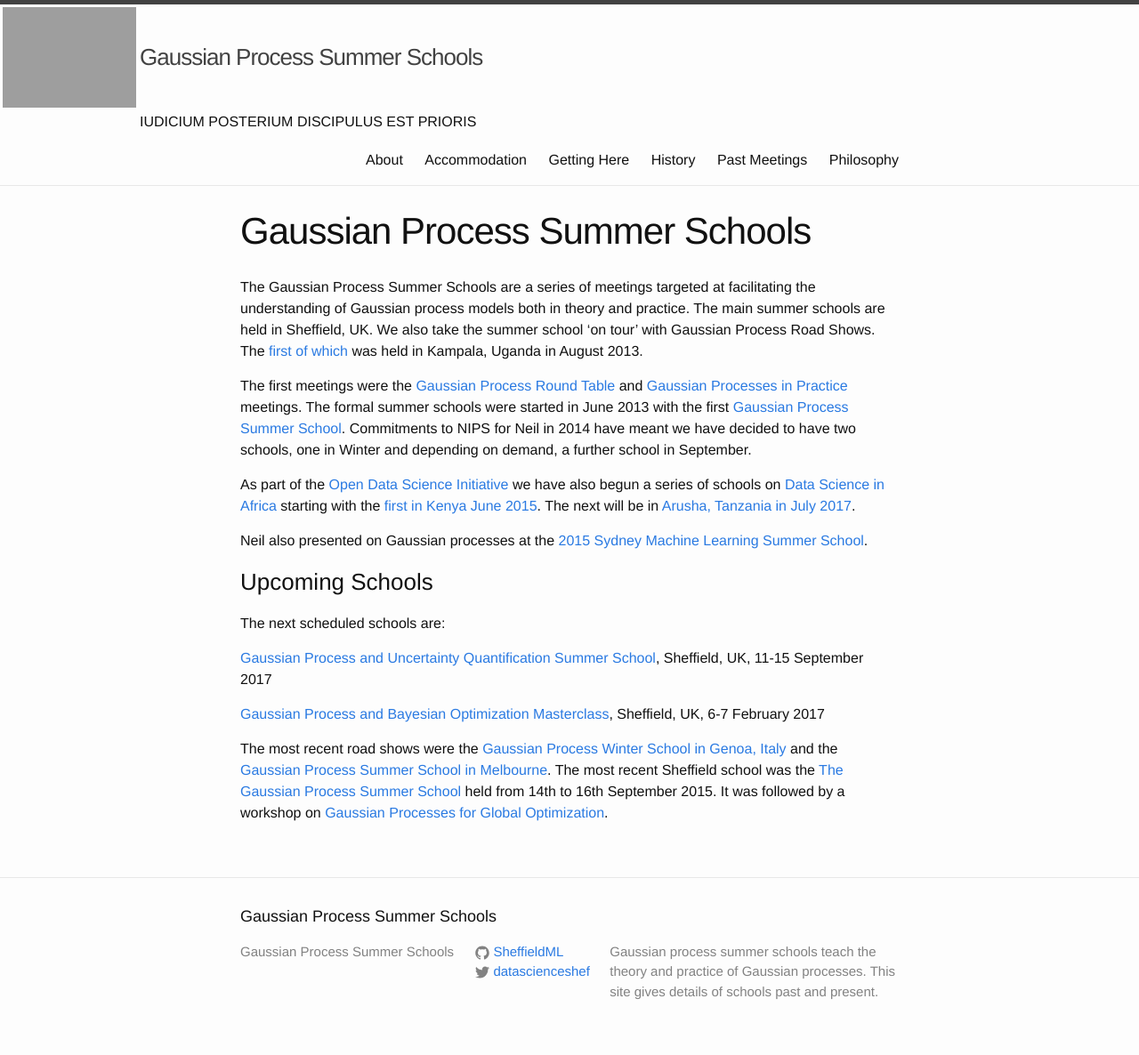
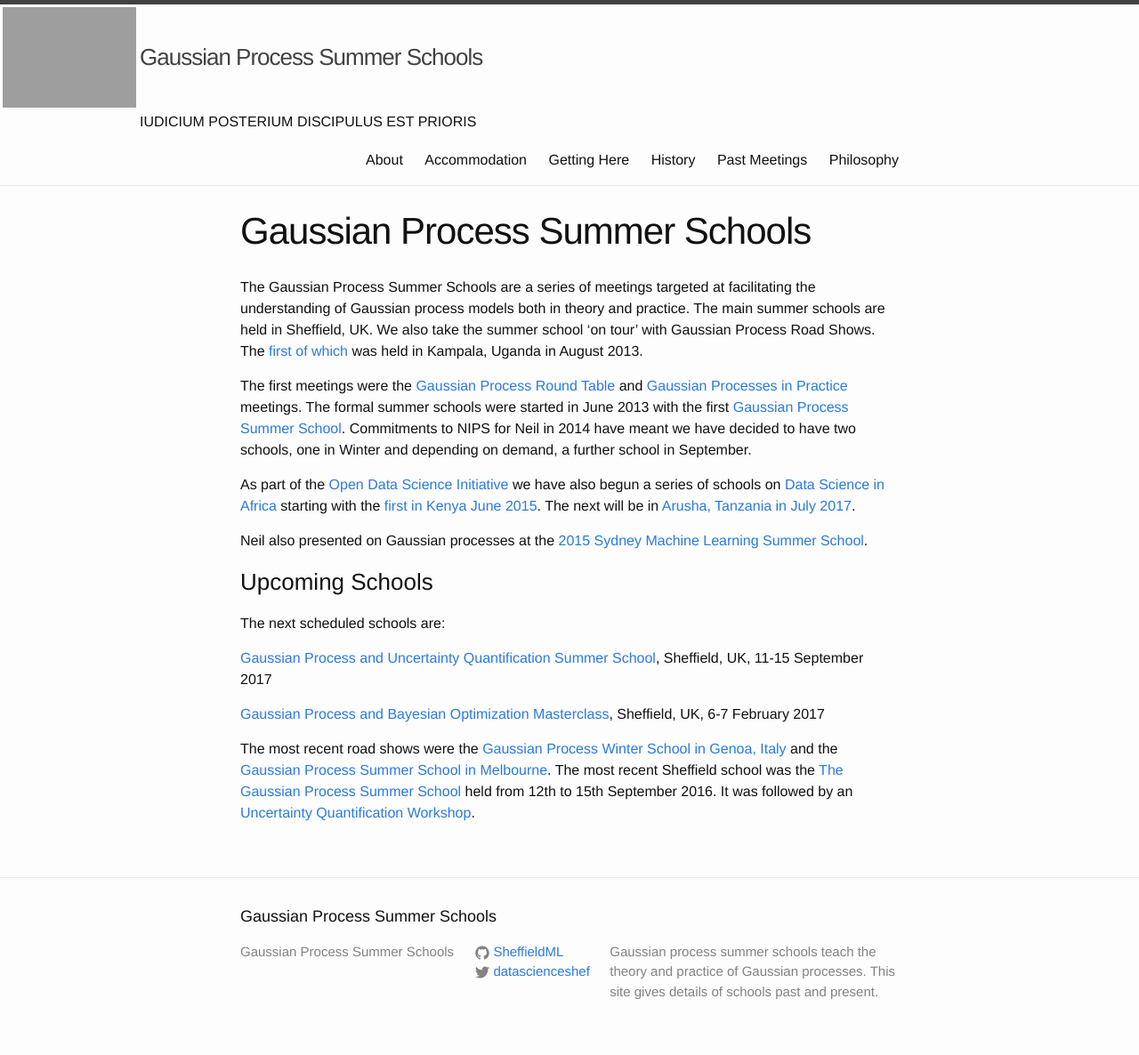
Before and after one commit to gpschool/gpschool.github.io, a Jekyll site: the page built from index.md, in a window 1280 px wide. Shown: the whole page at 89% size. Built offline with Jekyll 4.4.1, drawn with Linux system fonts in a browser that asks for light colours.

Commit message:
Update index.md

```diff
--- a/index.md
+++ b/index.md
@@ -35,5 +35,5 @@ The next scheduled schools are:
 
 The most recent road shows were the [Gaussian Process Winter School in Genoa,
 Italy](./gprs15a) and the [Gaussian Process Summer School in Melbourne](./gprs15b). The most recent Sheffield school was the [The
-Gaussian Process Summer School](./gpss15) held from 14th to 16th
-September 2015. It was followed by a workshop on [Gaussian Processes for Global Optimization](./gpgo15/).
+Gaussian Process Summer School](./gpuqss16) held from 12th to 15th
+September 2016. It was followed by an [Uncertainty Quantification Workshop](http://gpss.cc/gpuqss16/).
```
